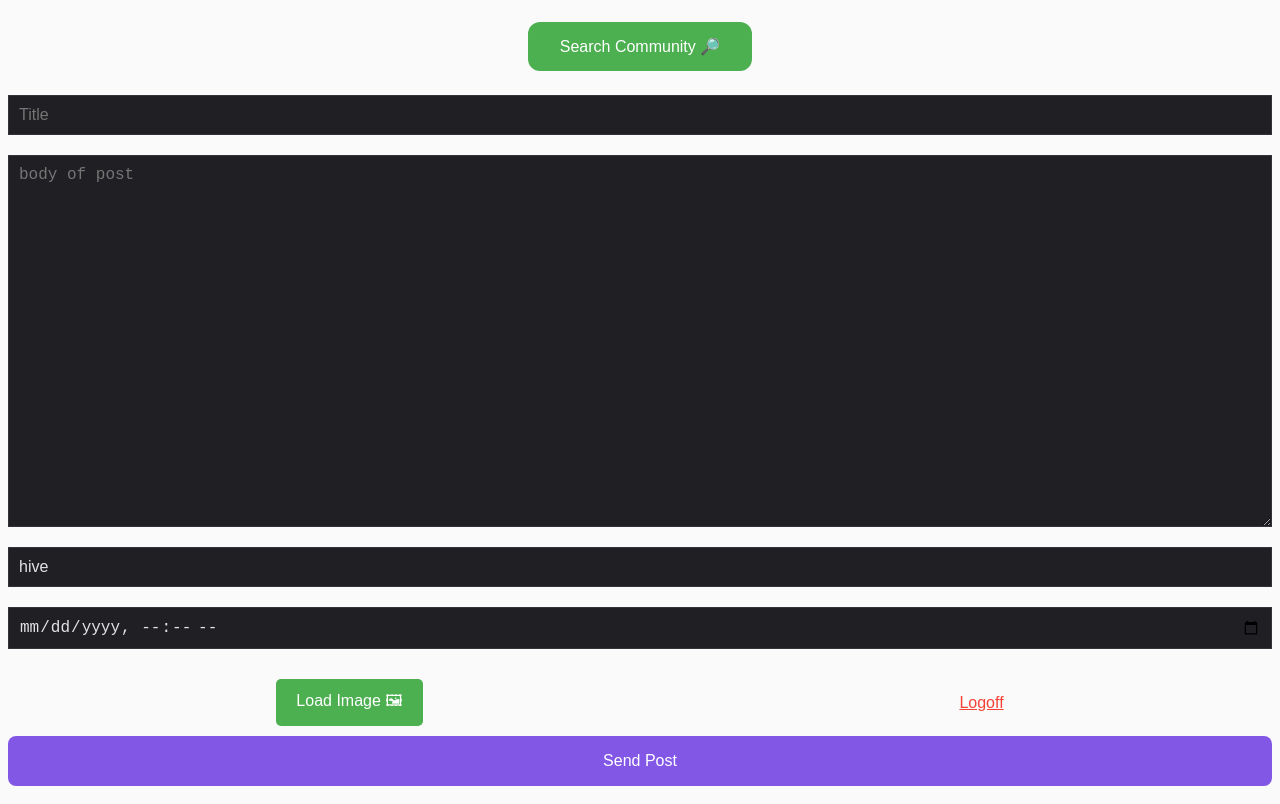
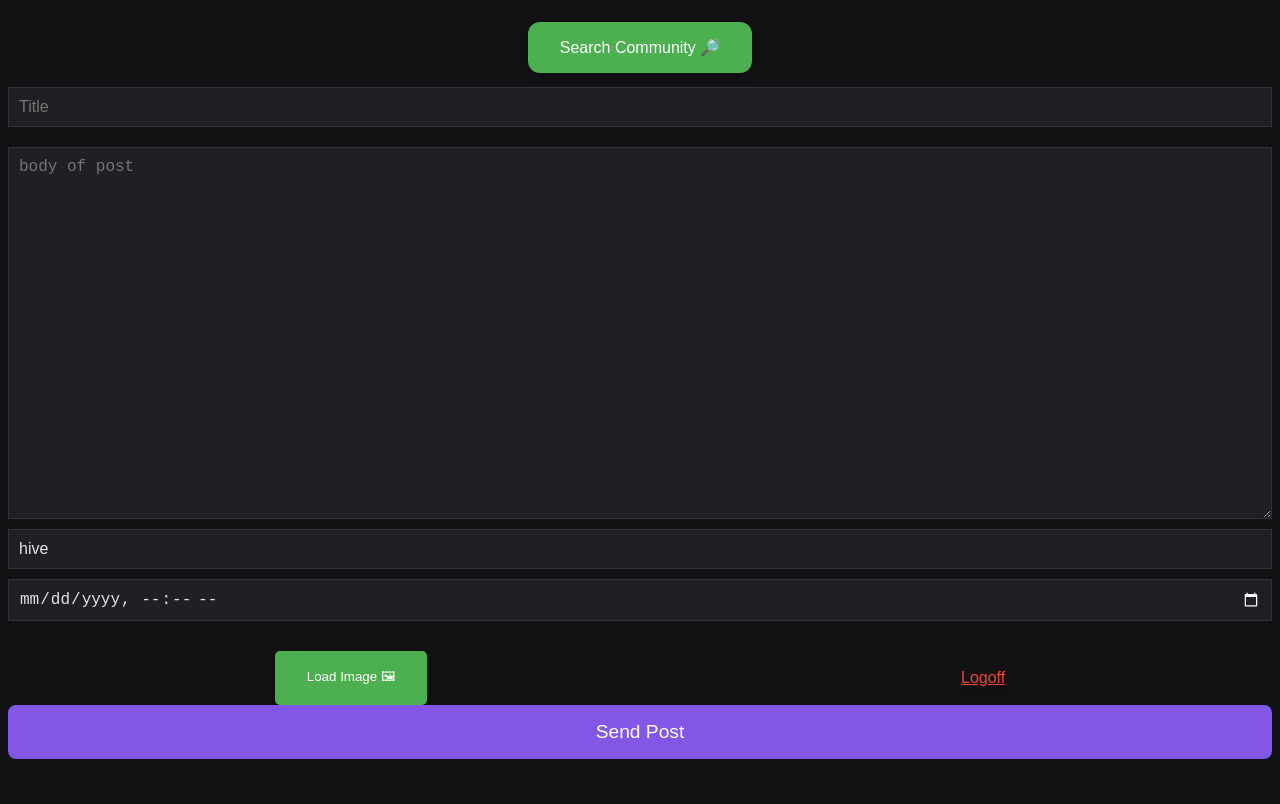
Before and after one commit to tasuboyz/Hive-TWA-Posting, a React (Vite) app: page /Hive-TWA-Posting/post in a window 1280 px wide. Built offline with nearby package versions, Linux system fonts and the light colour scheme.

Commit message:
Update Posting css interface

```diff
--- a/src/components/Form css/CommunityButton.css
+++ b/src/components/Form css/CommunityButton.css
@@ -9,15 +9,16 @@
   background-color: #4CAF50; /* Verde */
   border: none;
   color: white;
-  padding: 15px 32px;
+  padding: 1rem 2rem; /* Unità relative per dimensioni responsive */
   text-align: center;
   text-decoration: none;
   display: inline-block;
-  font-size: 16px;
+  font-size: 1rem; /* Unità relative per dimensioni responsive */
   margin: 4px 2px;
   cursor: pointer;
   border-radius: 12px;
-  transition: background-color 0.3s ease, transform 0.3s ease;
+  transition: background-color 0.3s ease, transform 0.3s ease, box-shadow 0.3s ease; /* Aggiunta transizione per box-shadow */
+  box-shadow: 0 4px 8px rgba(0, 0, 0, 0.2); /* Aggiunta ombra */
 }
 
 .community-button:hover {
@@ -29,3 +30,7 @@
   background-color: #3e8e41; /* Verde ancora più scuro */
   transform: scale(0.95);
 }
+
+.community-button:focus {
+  outline: 2px solid #45a049; /* Stile per stato attivo */
+}
--- a/src/components/Form css/FileInput.css
+++ b/src/components/Form css/FileInput.css
@@ -12,12 +12,24 @@
 .custom-file-button {
   background-color: #4CAF50;
   color: white;
-  padding: 10px 20px;
+  padding: 1rem 2rem; /* Unità relative per dimensioni responsive */
   border: none;
   cursor: pointer;
   border-radius: 5px;
+  transition: background-color 0.3s ease, transform 0.3s ease, box-shadow 0.3s ease; /* Aggiunta transizione per box-shadow */
+  box-shadow: 0 4px 8px rgba(0, 0, 0, 0.2); /* Aggiunta ombra */
 }
 
 .custom-file-button:hover {
-  background-color: #45a049;
+  background-color: #45a049; /* Verde scuro */
+  transform: scale(1.05);
 }
+
+.custom-file-button:active {
+  background-color: #3e8e41; /* Verde ancora più scuro */
+  transform: scale(0.95);
+}
+
+.custom-file-button:focus {
+  outline: 2px solid #45a049; /* Stile per stato attivo */
+}
--- a/src/components/Form css/LogoffButton.css
+++ b/src/components/Form css/LogoffButton.css
@@ -3,12 +3,21 @@
   color: #f44336; /* Rosso */
   padding: 0;
   border: none;
-  font-size: 1rem;
+  font-size: 1rem; /* Unità relative per dimensioni responsive */
   cursor: pointer;
   text-decoration: underline;
-  transition: color 0.3s;
+  transition: color 0.3s ease, box-shadow 0.3s ease; /* Aggiunta transizione per box-shadow */
+  box-shadow: 0 4px 8px rgba(0, 0, 0, 0.2); /* Aggiunta ombra */
 }
 
 .button-logoff:hover {
   color: #d32f2f; /* Rosso scuro */
 }
+
+.button-logoff:active {
+  color: #b71c1c; /* Rosso ancora più scuro */
+}
+
+.button-logoff:focus {
+  outline: 2px solid #d32f2f; /* Stile per stato attivo */
+}
--- a/src/page/PostPage.css
+++ b/src/page/PostPage.css
@@ -2,7 +2,7 @@
   font-family: 'Inter', sans-serif;
   line-height: 1.5;
   font-weight: 400;
-  color-scheme: light dark;
+  color-scheme: dark;
   color: #E1E1E6;
   background-color: #121214;
   font-synthesis: none;
@@ -30,17 +30,9 @@ h1 {
 
 .container {
   display: flex;
-  /* flex-direction: column; */
   justify-content: space-around;
-  /* align-items: flex-end; */
-  /* height: 100vh; */
-  /* width: 60vw; */
-  /* padding: 5px; */
-  /* box-sizing: border-box; */
+  flex-wrap: wrap;
   overflow: hidden;
-  flex-wrap: wrap;
-  /* align-content: center; */
-  /* margin: 0 auto;  */
 }
 
 .input-description {
@@ -55,13 +47,7 @@ h1 {
   margin: 10px 0;
 }
 
-.input-title,
-/* .input-description, */
-.input-tag,
-.input-account,
-.input-password,
-.input-datetime,
-.posting-button {
+.input-title, .input-tag, .input-account, .input-password, .input-datetime, .posting-button {
   width: 100%;
   padding: 10px;
   margin-bottom: 10px;
@@ -69,44 +55,26 @@ h1 {
   border: 1px solid #323238;
   background-color: #202024;
   color: #E1E1E6;
-  margin: 10px 0;
 }
 
-.posting-button,
-button {
+.posting-button {
   background-color: #8257E5;
   color: white;
   padding: 16px 32px;
   border: none;
   border-radius: 8px;
-  font-size: 1rem;
+  font-size: 1.2rem;
   cursor: pointer;
-  transition: background-color 0.3s;
+  transition: background-color 0.3s, transform 0.3s;
 }
 
-.posting-button:hover,
-button:hover {
+.posting-button:hover {
   background-color: #996DFF;
+  transform: scale(1.05);
 }
 
-button:focus,
-button:focus-visible {
+button:focus, button:focus-visible {
   outline: 4px auto -webkit-focus-ring-color;
-}
-
-@media (prefers-color-scheme: light) {
-  :root {
-    color: #323238;
-    background-color: #FAFAFA;
-  }
-
-  a:hover {
-    color: #8257E5;
-  }
-
-  button {
-    background-color: #E1E1E6;
-  }
 }
 
 .loading-overlay {
@@ -134,7 +102,7 @@ button:focus-visible {
 
 .button-logoff-container {
   display: flex;
-  justify-content: center; /* Centrato orizzontalmente */
+  justify-content: center;
   align-items: center;
   margin-top: 20px;
 }
```
